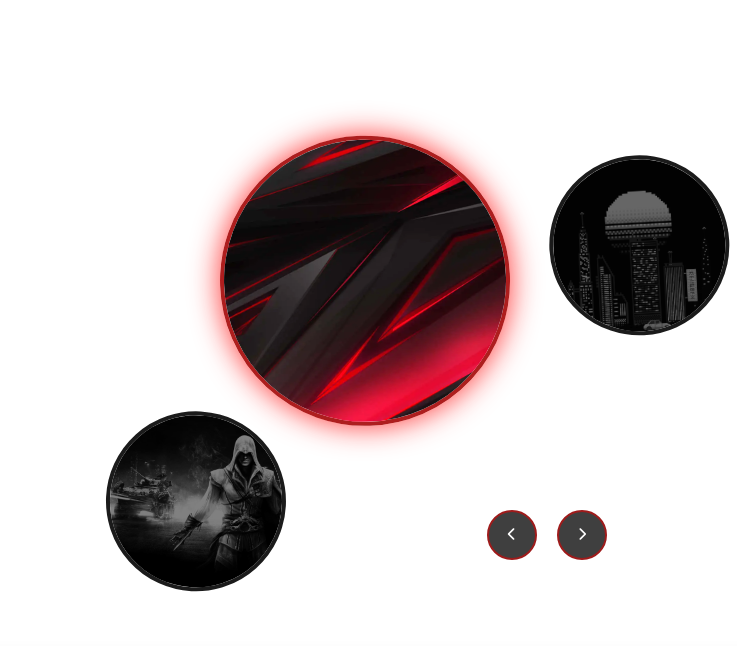
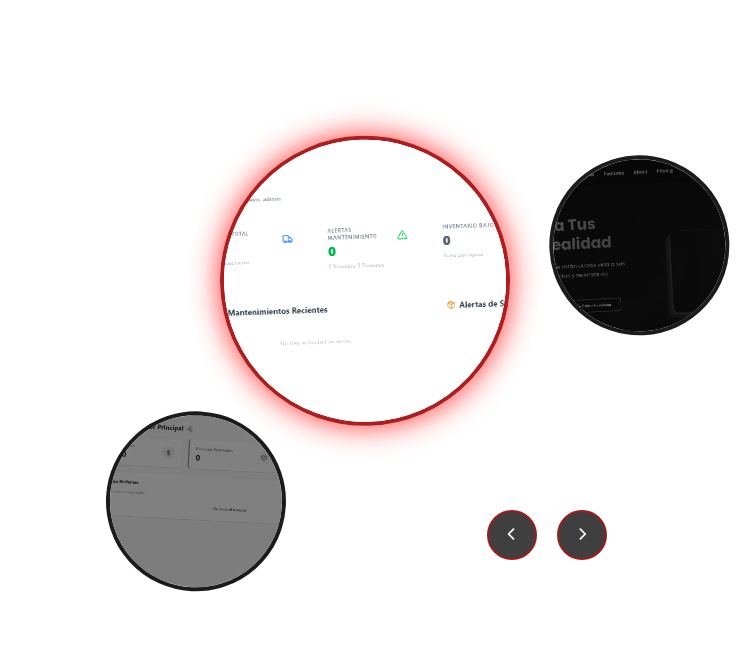
Before and after one commit to Hexdec-MC/Portafolio2.0, a plain HTML site: page index.html in a window 1280 px wide. Shown: the part 1760-2406 px from the top of the page, 543-1280 px from the left. Drawn offline with nearby package versions, Linux system fonts and the light colour scheme; a web font is replaced by a local one.

Commit message:
Cambios necesarios

```diff
--- a/ContentProyect.js
+++ b/ContentProyect.js
@@ -1,32 +1,39 @@
 // 1. Base de datos de proyectos
 const proyectos = [
     {
-        titulo: "Página Web 3D",
-        descripcion: "Interfaz interactiva con profundidad visual utilizando JavaScript y Three.js.",
-        img: "p1.webp",
-        repo: "https://github.com/...",
-        demo: "#"
+        titulo: "Aplicativo Web de Mantenimientos",
+        descripcion: "Aplicativo web para mantenimientos programados de Maquinarias Pesadas u otros autos. Hecho con Next.js y Firebase",
+        img: "apli1.webp",
+        repo: "maquinarias-7rp6.vercel.app",
+        demo: "maquinarias-7rp6.vercel.app"
     },
     {
-        titulo: "HEX Dev Logo",
-        descripcion: "Diseño de identidad visual gótica con estética vampírica para marca personal.",
-        img: "p2.webp",
-        repo: "https://github.com/...",
-        demo: "#"
+        titulo: "Aplicativo Web para Costos",
+        descripcion: "Aplicativo web para poder calcular costos, especializado para tiendas pequeñas y medianas, además de un comparador de precios. Hecho con React.js y Supabase",
+        img: "cost.webp",
+        repo: "costos-rouge.vercel.app",
+        demo: "https://github.com/Hexdec-MC/Costos"
     },
     {
-        titulo: "EE2 Display Fix",
-        descripcion: "Optimización de motor gráfico para Empire Earth 2 en resoluciones modernas.",
-        img: "p3.webp",
-        repo: "https://github.com/...",
-        demo: "#"
+        titulo: "Diseño de Pagina Web 1",
+        descripcion: "Diseño de Pagina web hecha con html, css y javascript.",
+        img: "pag2.webp",
+        repo: "https://github.com/Hexdec-MC/landing",
+        demo: "https://hexdec-mc.github.io/landing/Landig2/"
     },
     {
-        titulo: "EE2 Display Fix",
-        descripcion: "Optimización de motor gráfico para Empire Earth 2 en resoluciones modernas.",
-        img: "p4.webp",
-        repo: "https://github.com/...",
-        demo: "#"
+        titulo: "Diseño de Pagina Web 2",
+        descripcion: "Diseño de Pagina web hecha con html, css y javascript. Inspirado en Nevados.",
+        img: "pag3.webp",
+        repo: "https://github.com/Hexdec-MC/landing",
+        demo: "https://hexdec-mc.github.io/landing/isa/"
+    },
+    {
+        titulo: "Diseño de Pagina Web 3",
+        descripcion: " Diseño de Pagina web 3D hecha con html, css y javascript",
+        img: "pag1.webp",
+        repo: "https://github.com/Hexdec-MC/landing",
+        demo: "https://hexdec-mc.github.io/landing/Landing1/"
     }
 ];
 
--- a/index.html
+++ b/index.html
@@ -16,16 +16,19 @@
     <meta name="author" content="Isaias Mendoza">
     <meta property="og:title" content="Isaias Mendoza | Software Engineer Portfolio">
     <meta property="og:description" content="Explora los proyectos y la visión técnica de Isaias Mendoza en HEX DEV.">
-    <meta property="og:image" content="https://tu-sitio.com/preview-vampirica.jpg">
-    <meta property="og:url" content="https://tu-sitio.com">
+    <meta property="og:image" content="https://hexdec-mc.github.io/Portafolio2.0/fondo.webp">
+    <meta property="og:url" content="https://hexdec-mc.github.io/Portafolio2.0/">
     <meta property="og:type" content="website">
+    <link rel="icon" type="image/png" href="logo.webp">
+    <link rel="apple-touch-icon" href="logo.webp">
+
     <script type="application/ld+json">
     {
     "@context": "https://schema.org",
     "@type": "Person",
     "name": "Isaias Mendoza",
     "jobTitle": "Ingeniero de Software",
-    "url": "https://tu-dominio.com",
+    "url": "https://hexdec-mc.github.io/Portafolio2.0/",
     "sameAs": [
         "https://github.com/Hexdec-MC",
         "https://www.facebook.com/profile.php?id=61585686848436"
@@ -55,8 +58,8 @@
             <h1 class="yo"><b>Isaias Mendoza</h1>
             <h3>Ingeniero de Software especializado en la arquitectura de soluciones escalables. Transformo algoritmos complejos en interfaces intuitivas, fusionando la robustez del Backend con experiencias UI/UX de alto rendimiento.</h3>
             <div class="IconoSocial">
-                <a href="https://facebook.com/..." aria-label="Facebook"><i class="fa-brands fa-facebook"></i></a>
-                <a href="https://github.com/..." aria-label="GitHub"><i class="fa-brands fa-github"></i></a>
+                <a href="https://www.facebook.com/profile.php?id=61585686848436" aria-label="Facebook"><i class="fa-brands fa-facebook"></i></a>
+                <a href="https://hexdec-mc.github.io/Portafolio2.0/" aria-label="GitHub"><i class="fa-brands fa-github"></i></a>
                 <a href="#contacto" class="btn-primary">Contac me</a>
             </div>
         </section>
@@ -90,9 +93,9 @@
                 <h2 id="titulo-dinamico">Página Web 3D</h2>
                 <p id="descripcion-dinamica">Interfaz interactiva con profundidad visual y renderizado en tiempo real.</p>
                 <div class="links-proyecto">
-                    <a href="#" id="link-repo" title="Ver Código en GitHub">
+                    <a href="https://github.com/Hexdec-MC/Maquinarias" id="link-repo" title="Ver Código en GitHub">
                         <i class="fa-brands fa-github"></i></a>
-                    <a href="#" id="link-demo" class="btn-rojo" title="Ver Demo en Vivo">
+                    <a href="maquinarias-7rp6.vercel.app" id="link-demo" class="btn-rojo" title="Ver Demo en Vivo">
                         <i class="fa-solid fa-arrow-up-right-from-square"></i>
                     </a>
                 </div>
@@ -101,15 +104,15 @@
             <div class="wrapper-arco">
                 <div class="anillo-control">
                     <div class="slot pos-arriba">
-                        <img src="p3.webp">
+                        <img src="cost.webp">
                     </div>
 
                     <div class="slot active pos-centro">
-                        <img src="p1.webp">
+                        <img src="apli1.webp">
                     </div>
 
                     <div class="slot pos-abajo">
-                        <img src="p2.webp">
+                        <img src="pag1.webp">
                     </div>
                 </div>
                 <div class="controles-engranaje">
```
Also changed, not shown: apli1.webp (added), cost.webp (added), p1.webp (deleted), p2.webp (deleted), p3.webp (deleted), p4.webp (deleted), pag1.webp (added), pag2.webp (added), pag3.webp (added).
